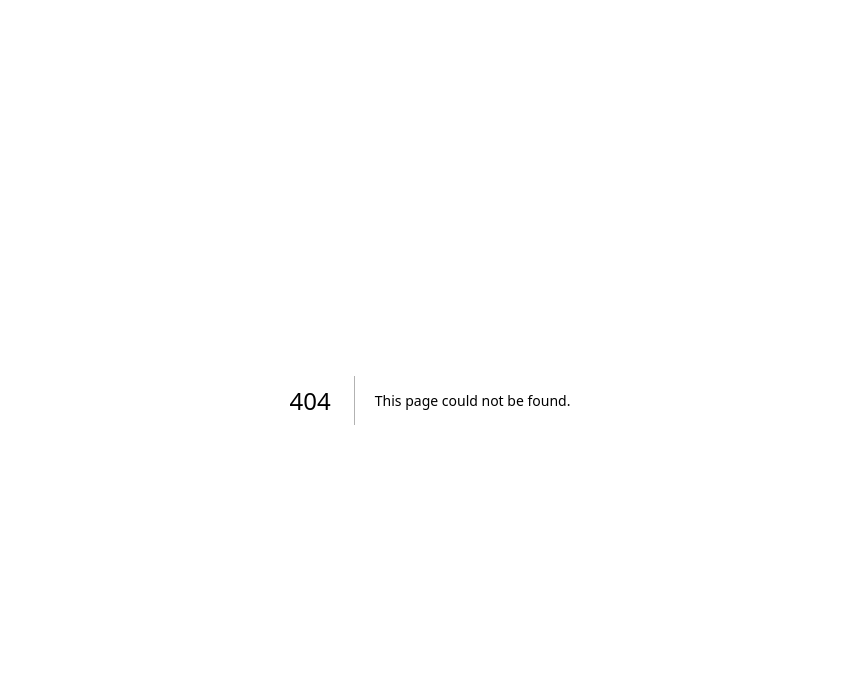
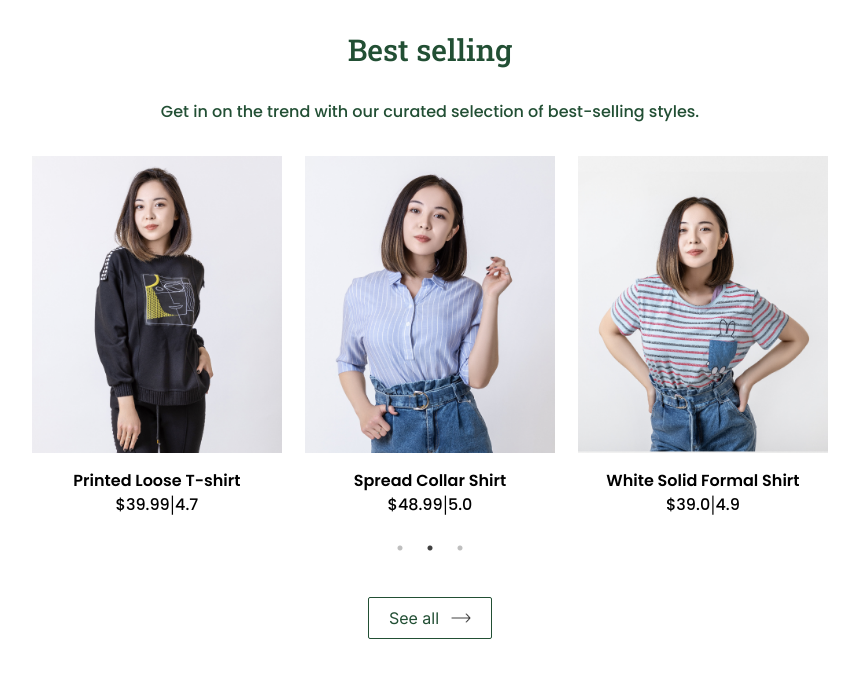
Before and after one commit to VicunaKouture/VK-Frontend, a Next.js app: page /bestSelling in a window 1280 px wide. Before the commit this address had no page. Shown: the top 678 px of the page, without its empty margins (210-1069 px from the left). Built offline with nearby package versions, Linux system fonts and the light colour scheme.

Commit message:
feat: Add BestSelling page

```diff
--- /dev/null
+++ b/src/app/bestSelling/page.tsx
@@ -0,0 +1,116 @@
+'use client';
+
+import Card from '@/Components/DesignCard';
+import "slick-carousel/slick/slick.css";
+import "slick-carousel/slick/slick-theme.css";
+import React from "react";
+import Slider from "react-slick";
+import Image from 'next/image';
+
+interface Product {
+    id: number;
+    imageUrl: string;
+    title: string;
+    price: string;
+    rating: string;
+}
+
+const products: Product[] = [
+    {
+        id: 1,
+        imageUrl: '/design1.png',
+        title: 'Spread Collar Shirt',
+        price: '48.99',
+        rating: '5.0',
+    },
+    {
+        id: 2,
+        imageUrl: '/design2.png',
+        title: 'White Solid Formal Shirt',
+        price: '39.0',
+        rating: '4.9',
+    },
+    {
+        id: 3,
+        imageUrl: '/design3.png',
+        title: 'Gray Solid Padded Jacket',
+        price: '39.0',
+        rating: '4.8',
+    },
+    {
+        id: 4,
+        imageUrl: '/design4.png',
+        title: 'Printed Loose T-shirt',
+        price: '39.99',
+        rating: '4.7',
+    },
+    {
+        id: 1,
+        imageUrl: '/design1.png',
+        title: 'Spread Collar Shirt',
+        price: '48.99',
+        rating: '5.0',
+    },
+    {
+        id: 2,
+        imageUrl: '/design2.png',
+        title: 'White Solid Formal Shirt',
+        price: '39.0',
+        rating: '4.9',
+    },
+    {
+        id: 3,
+        imageUrl: '/design3.png',
+        title: 'Gray Solid Padded Jacket',
+        price: '39.0',
+        rating: '4.8',
+    },
+    {
+        id: 4,
+        imageUrl: '/design4.png',
+        title: 'Printed Loose T-shirt',
+        price: '39.99',
+        rating: '4.7',
+    },
+];
+
+const settings = {
+    dots: true,
+    infinite: true,
+    speed: 1000,
+    slidesToShow: 3,
+    slidesToScroll: 3,
+    autoplay: true,
+    autoplaySpeed: 3000,
+};
+
+const bestSelling = () => {
+    return (
+        <div className="py-8 w-4/5 mx-auto">
+            <h2 className="text-3xl font-roboto font-medium text-[#224F34] text-center mb-8">Best selling</h2>
+            <h5 className="text-md font-poppins font-medium text-[#224F34] text-center mb-8">Get in on the trend with our curated selection of best-selling styles.</h5>
+            <div className='w-4/5 mx-auto'>
+                <div className="slider-container">
+                    <Slider {...settings}>
+                        {products.map((product) => (
+                            <div>
+                                <Card
+                                    key={product.id}
+                                    imageUrl={product.imageUrl}
+                                    title={product.title}
+                                    price={product.price}
+                                    rating={product.rating}
+                                />
+                            </div>
+                        ))}
+                    </Slider>
+                </div>
+                <div className='flex justify-center mt-16'>
+                    <button type="button" className="flex items-center px-5 py-2 border rounded-sm border-[#224F34] hover:bg-[#C2EFD4] text-[#224F34]">See all <Image className='ml-3 font-poppins font-medium text-[#224F34]' src='/nextArrow.png' alt='arrow' height={20} width={20} /></button>
+                </div>
+            </div>
+        </div>
+    )
+}
+
+export default bestSelling;
```
Also changed, not shown: package.json (+7 -4 lines), 1 other file (tests, documents, lock files or other folders).
